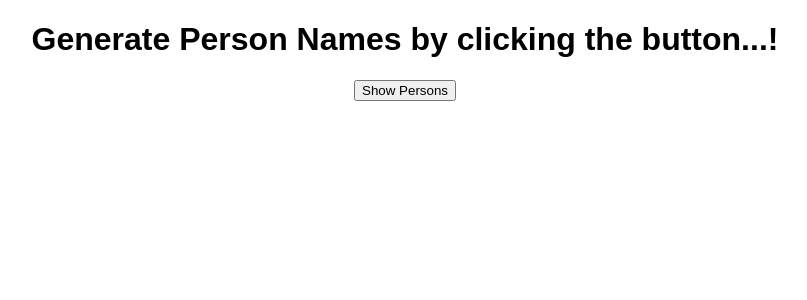
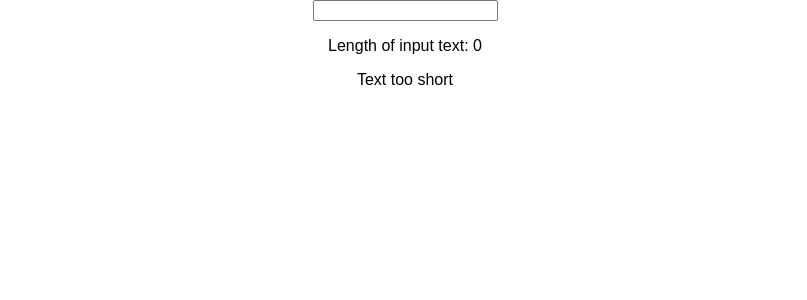
Before and after one commit to satyakumaritekela/ReactFundamentals, a React (Create React App) app in the folder react-complete/: page / in a window 1280 px wide. Shown: the top 300 px of the page, without its empty margins (235-1042 px from the left). Built offline with nearby package versions, Linux system fonts and the light colour scheme.

Commit message:
Assignement 2

```diff
--- a/react-complete/src/App.js
+++ b/react-complete/src/App.js
@@ -1,78 +1,43 @@
-import React, { useState } from 'react';
+import React from 'react';
 import './App.css';
-import Person from './Person/Person'
+import Validation from './Validation/Validation'
+import Char from './Char/Char';
 
-const app = props => {
-  const [personsState, updatePersonsState] = useState({
-    persons: [
-      {name: 'Satya', age: 24},
-      {name: 'Max', age: 25},
-      {name: 'Sumo', age: 28},
-    ],
-    willShow: false,
-    buttonValue: "Show Persons"
-  });
-
-  const buttonHandler = () => {
-    personsState.willShow ? updatePersonsState({
-      buttonValue: "Show Persons",
-      willShow: !personsState.willShow
-    }) : updatePersonsState({
-      persons: [
-        {name: 'Satya', age: 24},
-        {name: 'Max', age: 25},
-        {name: 'Sumo', age: 28},
-      ],
-      buttonValue: "Hide Persons",
-      willShow: !personsState.willShow
-    });
+class App extends React.Component{
+  state = {
+    inputValue: ''
   }
 
-  const deleteHandler = (personIndex) => {
-    let persons = [...personsState.persons];
-    persons.splice(personIndex, 1)
-    updatePersonsState({
-      persons: persons,
-      buttonValue: personsState.buttonValue,
-      willShow: personsState.willShow
+  changeListner = (event) => {
+    this.setState({
+      inputValue: event.target.value
     })
   }
 
-  const changeHandler = (event, personIndex) => {
-    let persons = [...personsState.persons];
-
-    let person = { ...personsState.persons[personIndex] }
-    person.name = event.target.value;
-
-    persons[personIndex] = person;
-
-    updatePersonsState({
-      persons: persons,
-      buttonValue: personsState.buttonValue,
-      willShow: personsState.willShow
+  removeHandler = (index) => {
+    let ipValue = this.state.inputValue.split('');
+    ipValue.splice(index, 1)
+    ipValue = ipValue.join('');
+    this.setState({
+      inputValue: ipValue
     })
   }
 
-  let showPersons = null;
+  render() {
 
-  if (personsState.willShow) {
-    showPersons = personsState.persons.map((person, index) => {
-      return <Person
-        key={index}
-        name={person.name}
-        age={person.age}
-        change={(event) => {changeHandler(event, index)}}
-        deleteHandler={deleteHandler.bind(null, index)}/>
-    })
+    const charList = this.state.inputValue.split('').map((char, index) => {
+      return <Char char={char} key={index} click={(index) => {this.removeHandler(index)}}/>
+    });
+
+    return (
+      <div className="App">
+        <input type="text" onChange={this.changeListner} value={this.state.inputValue}></input>
+        <p>Length of input text: {this.state.inputValue.length}</p>
+        <Validation inputText={this.state.inputValue} />
+        {charList}
+      </div>
+    );
   }
-
-  return (
-    <div className="App">
-      <h1>Generate Person Names by clicking the button...!</h1>
-      <button onClick={buttonHandler}>{personsState.buttonValue}</button>
-      {showPersons}
-    </div>
-  );
 }
 
-export default app;
+export default App;
--- /dev/null
+++ b/react-complete/src/Char/Char.js
@@ -0,0 +1,16 @@
+import React from 'react';
+
+const Char = (props) => {
+    const style = {
+        display: 'inline-block',
+        padding: '16px',
+        textAlign: 'center',
+        margin: '16px',
+        border: '1px solid black'
+    }
+    return (
+        <p style={style} onClick={props.click}>{props.char}</p>
+    );
+}
+
+export default Char;
--- a/react-complete/src/Person/Person.css
+++ /dev/null
@@ -1,8 +0,0 @@
-.Person {
-    width: 60%;
-    margin: 16px auto;
-    margin: 1px solid #eee;
-    box-shadow: 0 2px 3px #ccc;
-    padding: 16px;
-    text-align: center;
-}
--- a/react-complete/src/Person/Person.js
+++ /dev/null
@@ -1,15 +0,0 @@
-import React from 'react';
-import './Person.css'
-
-const person = (props) => {
-    return (
-        <div className="Person">
-            <p>I'm {props.name}...! I am still {props.age} years old..</p>
-            <p>{props.children}</p>
-            <input type="text" onChange={props.change} value={props.name}></input>
-            <button onClick={props.deleteHandler}>Delete</button>
-        </div>
-    )
-}
-
-export default person;
--- /dev/null
+++ b/react-complete/src/Validation/Validation.js
@@ -0,0 +1,8 @@
+import React from 'react';
+
+const Validation = (props) => {
+    let textMessage = props.inputText.length < 5 ? "Text too short" : "Text long enough";
+    return <p>{textMessage}</p>
+}
+
+export default Validation;
```
Also changed, not shown: react-complete/src/UserInput/UserInput.js (deleted, +0 -9 lines), react-complete/src/UserOutput/UserOutput.js (deleted, +0 -11 lines).
